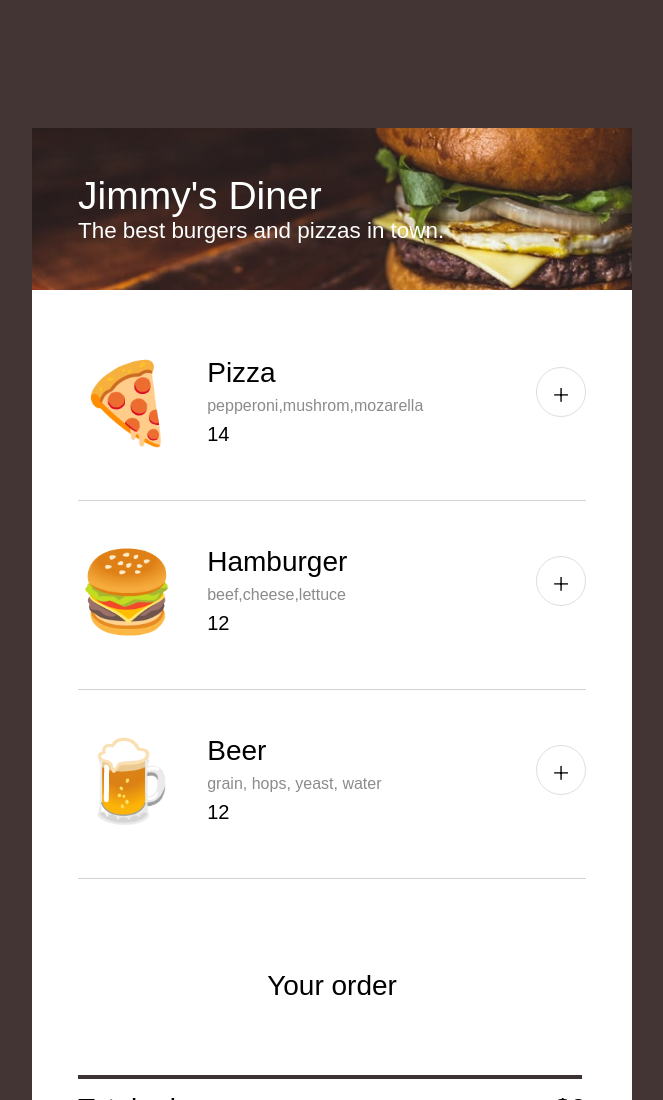
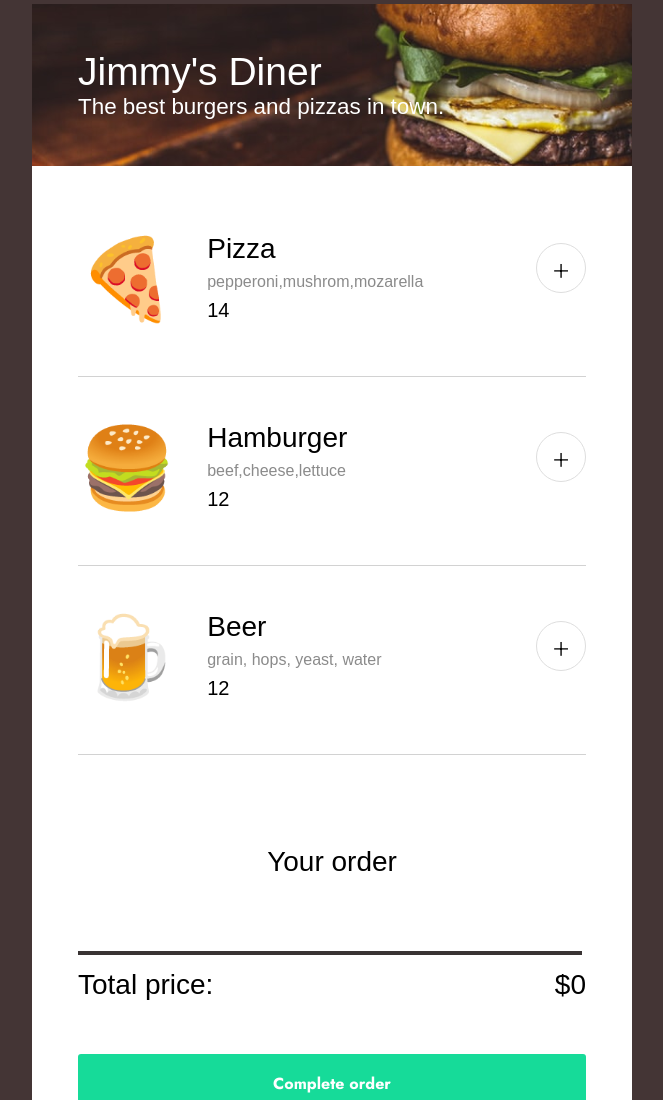
Before and after one commit to Qayyax/Resturant_ordering_app, a plain HTML site: page index.html in a window 1280 px wide. Shown: the top 1100 px of the page, without its empty margins (308-971 px from the left). Drawn offline with Linux system fonts and the light colour scheme; a web font is replaced by a local one.

Commit message:
header margin
Adjusted the header margin top to 4px

```diff
--- a/style.css
+++ b/style.css
@@ -53,7 +53,7 @@ header {
   background-repeat: no-repeat;
   color: white;
   padding: 46px;
-  margin-top: 10%;
+  margin-top: 4px;
 }
 
 main {
```
